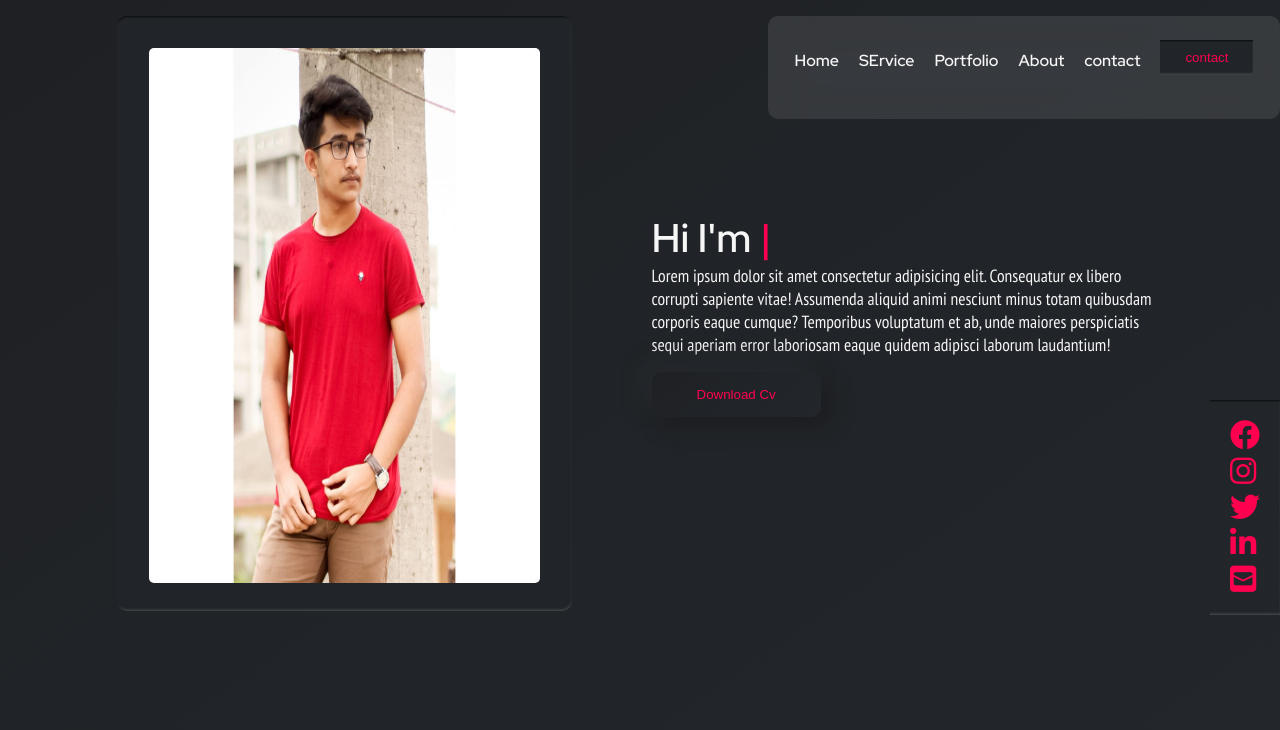
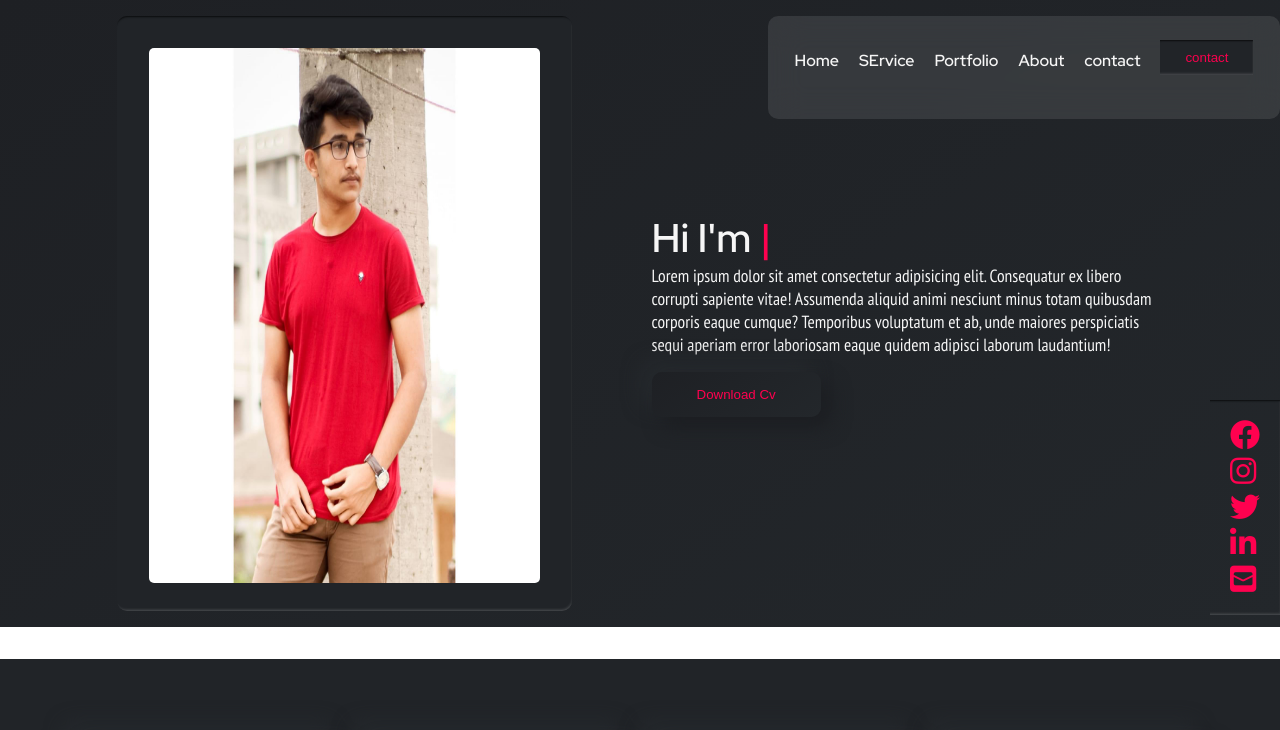
Before and after one commit to hellowhq67/Portfolio, a plain HTML site: page index.html in a window 1280 px wide. Shown: the top 730 px of the page. Drawn offline with nearby package versions, Linux system fonts and the light colour scheme.

Commit message:
Update style.css

```diff
--- a/style.css
+++ b/style.css
@@ -107,8 +107,9 @@ img{
 #home{
   background: var(--background-color-1);
   width: 100%;
-  height: 100vh;
+  height: 100%;
   padding: 1rem;
+ margin-bottom:2rem;
 
 }
 .home-section{
```
